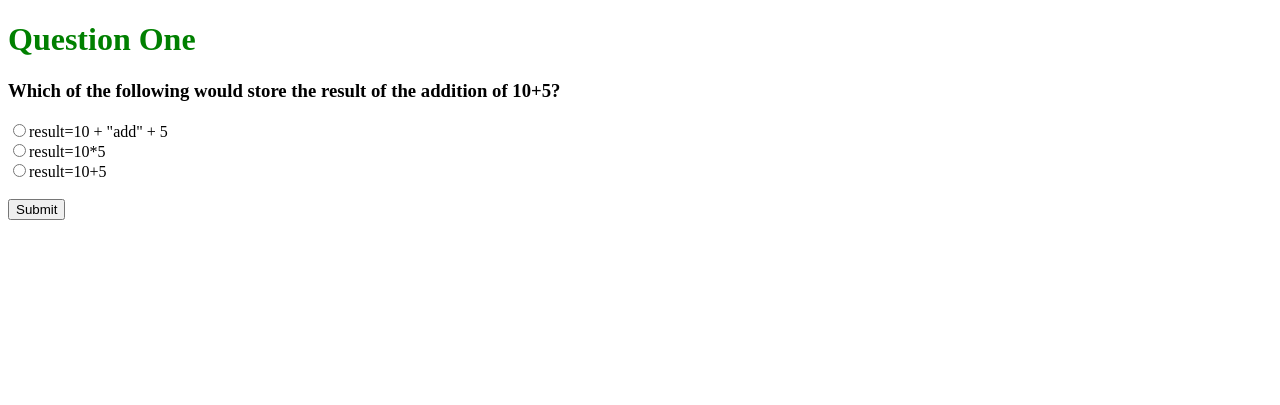
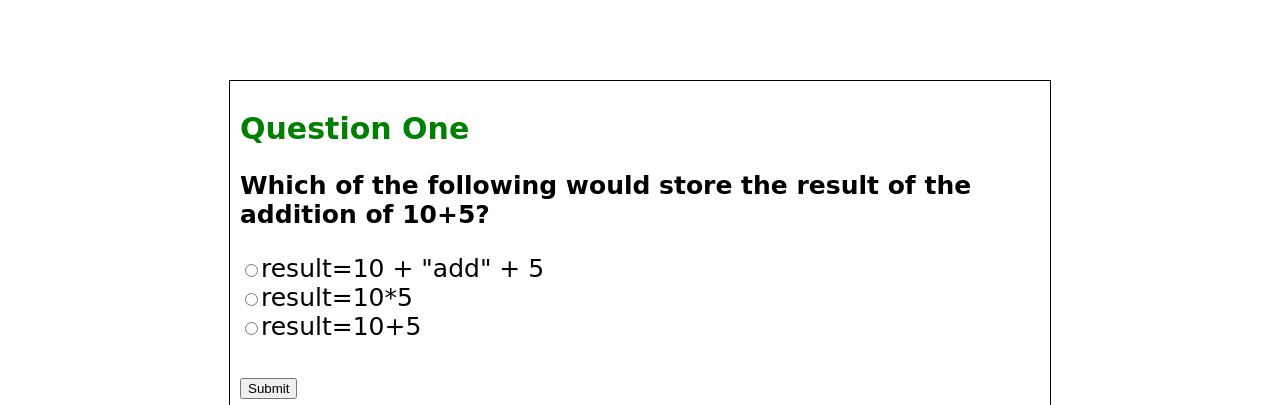
Before and after one commit to Roshni0/SummerHacks2020, a PHP site: page /python/indiv/partFourQuestionOne.php in a window 1280 px wide. Shown: the top 405 px of the page. Run offline with PHP 8.4, Linux system fonts and the light colour scheme.

Commit message:
Update partFourQuestionOne.php

```diff
--- a/python/indiv/partFourQuestionOne.php
+++ b/python/indiv/partFourQuestionOne.php
@@ -1,22 +1,53 @@
 <!DOCTYPE html>
 <html>
+<title>TeachMe</title>
 <head>
+<link rel="shortcut icon" href="logo.JPG" type="image/x-icon">
 </head>
+
 <body>
-    <h1 style="color:green;">Question One</h1>
-    <h3>Which of the following would store the result of the addition of 10+5?</h3>
-    <form>
-        <input type="radio" name="Hello" id="w1"
+<style>
+div.a {
+  border: 1px solid black;
+}
+div.outer { position: relative; height: 2px; }
+div.outer img { position: fixed; right: 0; bottom: 0; }
+</style>
+<br>
+<br>
+<br>
+<br>
+<div class="a" style="max-width:800px;margin:auto;vertical-align: middle;padding:10px;">
+    <h1 style="color:green;font-family: 'Bubblegum Sans', cursive; font-size: 30px;">
+    Question One
+    </h1>
+
+    <h3 style="font-family: 'Bubblegum Sans', cursive;font-size: 25px;">
+    Which of the following would store the result of the addition of 10+5?
+    </h3>
+
+    <form style="font-family: 'Bubblegum Sans', cursive;font-size: 25px;">
+    <input type="radio" name="Hello" id="w1"
             value="w1">result=10 + "add" + 5<br>
+
         <input type="radio" name="Hello" id="w2"
             value="w2">result=10*5<br>
+
         <input type="radio" name="Hello" id="c1"
             value="c1">result=10+5<br><br>
-        <button type="button" onclick="display()">Submit </button>
+
+        <button type="button" onclick="display()">
+            Submit
+        </button>
     </form>
     <br>
-    <div id="disp" style="color:green; font-size:18px; font-weight:bold;">
+    <div id="disp" style=
+        "color:green; font-size:18px; font-weight:bold;">
     </div>
+</div>
+<div class="outer">
+    <img src="coding.gif" height="100">
+ </div>
 </body>
     <script>
         function display() {
@@ -24,19 +55,21 @@
                 var partOne = "Good try but this is incorrect. Remember, you need to have the first number followed by + followed by second number";
                     var str = "Next Question";
                     var result = str.link("partFourQuestionTwo.php");
-                    document.getElementById("disp").innerHTML = partOne  + "      " + result;
+                    var total = partOne  + "      " + result;
+                    document.getElementById("disp").innerHTML = total.fontcolor("red")
             }
             else if(document.getElementById('w2').checked) {
                var partOne = "Almost! Not quite correct, the task was to add not multiply";
                var str = "Next Question";
                     var result = str.link("partFourQuestionTwo.php");
-                    document.getElementById("disp").innerHTML = partOne  + "      " + result;
+                    var total = partOne  + "      " + result;
+                    document.getElementById("disp").innerHTML = total.fontcolor("red")
             }
             else if(document.getElementById('c1').checked) {
                 var partOne = "This is correct! ";
                 var str = "Next Question";
-                    var result = str.link("partFourQuestionTwo.php");
-                    document.getElementById("disp").innerHTML = partOne  + "      " + result;
+                    var result = str.link("partFourQuestionTwo.php");var total = partOne  + "      " + result;
+                    document.getElementById("disp").innerHTML = total.fontcolor("green")
             }
             else {
                 var partOne = "The task was to store the result of the calculation of 10+5, so the third option was the correct answer - result=10+5";
```
